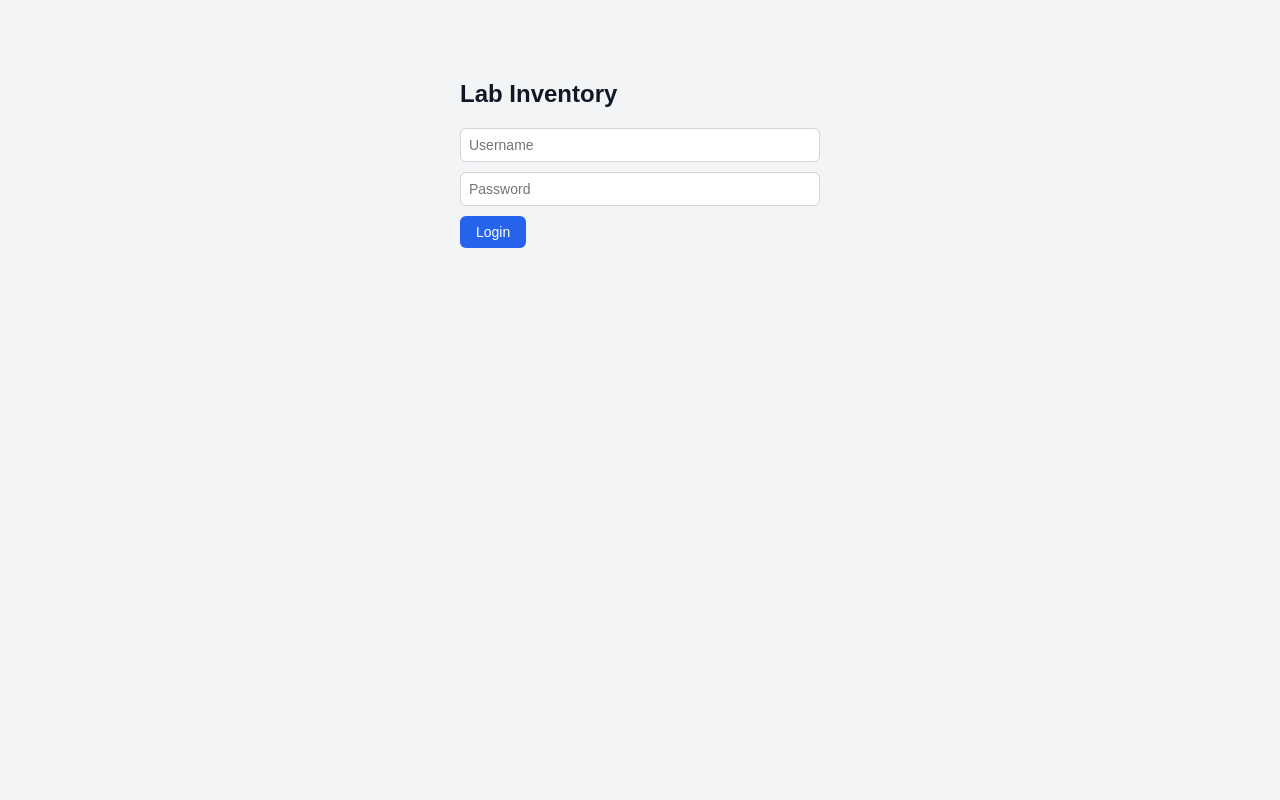
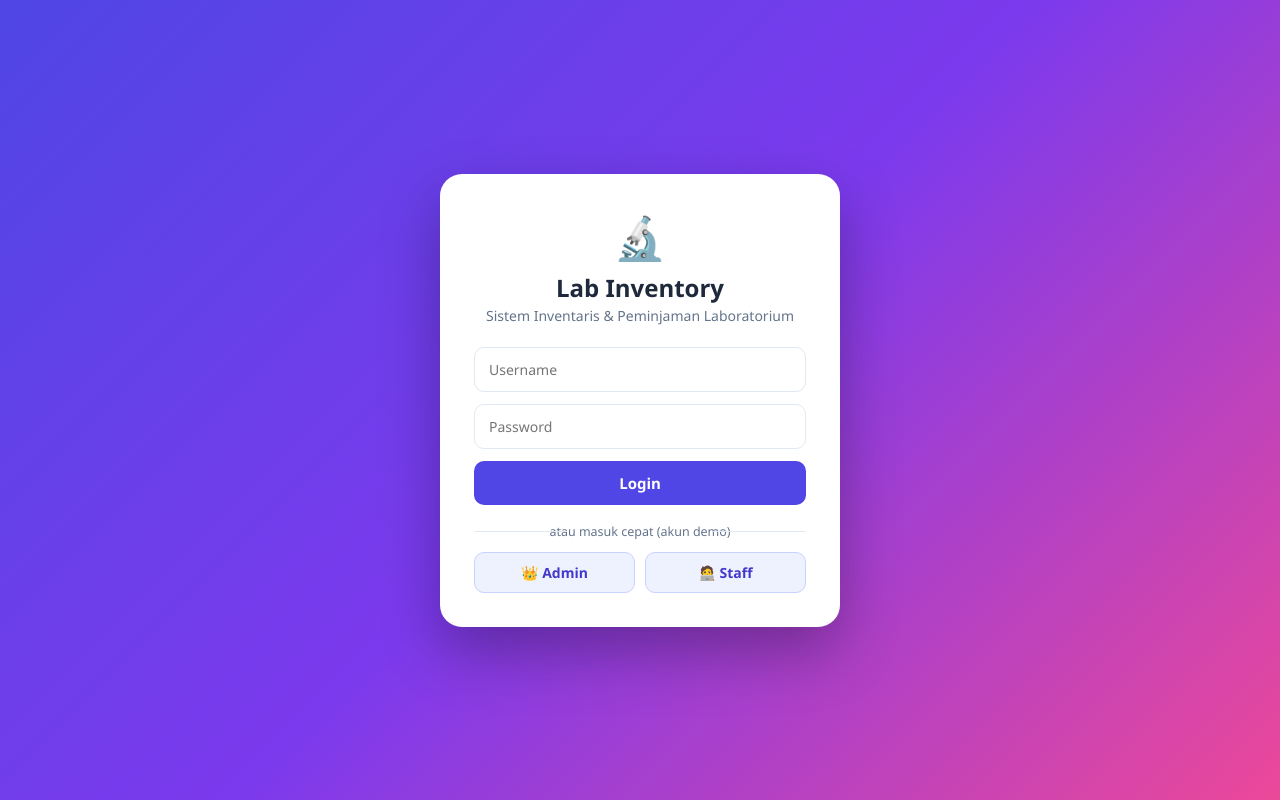
Before and after one commit to ReyyRaihann/coding-challenge, a React (Vite) app: page /login in a window 1280 px wide. Built offline with nearby package versions, Linux system fonts and the light colour scheme; no server answers.

Commit message:
Improve UI and add quick login

```diff
--- a/src/components/Layout.jsx
+++ b/src/components/Layout.jsx
@@ -7,17 +7,22 @@ export default function Layout() {
   return (
     <div className="app">
       <aside className="sidebar">
-        <h3>Lab Inventory</h3>
-        <small>{user.full_name} ({user.role})</small>
+        <div className="brand"><span>🔬</span> Lab Inventory</div>
+        <div className="user-box">
+          <b>{user.full_name}</b>
+          <small>{user.role}</small>
+        </div>
 
-        <NavLink to="/" end>Dashboard</NavLink>
-        <NavLink to="/items">Barang</NavLink>
-       <NavLink to="/borrow">Peminjaman</NavLink>
-<NavLink to="/return">Pengembalian</NavLink>
-<NavLink to="/history">Riwayat</NavLink>
-{user.role === 'ADMIN' && <NavLink to="/users">Staff</NavLink>}
+        <NavLink to="/" end>📊 Dashboard</NavLink>
+        <NavLink to="/items">📦 Barang</NavLink>
+        <NavLink to="/borrow">📝 Peminjaman</NavLink>
+        <NavLink to="/return">↩️ Pengembalian</NavLink>
+        <NavLink to="/history">🕘 Riwayat</NavLink>
+        {user.role === 'ADMIN' && <NavLink to="/users">👥 Staff</NavLink>}
 
-        <button className="red" onClick={logout}>Logout</button>
+        <a href="#" className="logout" onClick={(e) => { e.preventDefault(); logout() }}>
+          🚪 Logout
+        </a>
       </aside>
       <main className="content">
         <Outlet />
--- a/src/index.css
+++ b/src/index.css
@@ -1,31 +1,113 @@
+:root {
+  --primary: #4f46e5;
+  --primary-dark: #4338ca;
+  --bg: #f5f6fa;
+  --text: #1e293b;
+  --muted: #64748b;
+  --border: #e2e8f0;
+  --danger: #ef4444;
+  --success: #16a34a;
+}
 * { box-sizing: border-box; }
-body { margin: 0; font-family: system-ui, sans-serif; background: #f3f4f6; color: #111827; }
+body { margin: 0; font-family: 'Segoe UI', system-ui, sans-serif; background: var(--bg); color: var(--text); }
+
+/* ===== Layout ===== */
 .app { display: flex; min-height: 100vh; }
-.sidebar { width: 220px; background: #1f2937; color: #fff; padding: 20px 14px; display: flex; flex-direction: column; gap: 6px; }
-.sidebar h3 { margin: 0 0 4px; }
-.sidebar small { color: #9ca3af; margin-bottom: 14px; display: block; }
-.sidebar a { color: #d1d5db; text-decoration: none; padding: 9px 12px; border-radius: 6px; }
-.sidebar a.active, .sidebar a:hover { background: #374151; color: #fff; }
-.sidebar button { margin-top: auto; }
-.content { flex: 1; padding: 28px; }
-.content h2 { margin-top: 0; }
-.cards { display: grid; grid-template-columns: repeat(auto-fit, minmax(180px, 1fr)); gap: 14px; margin-bottom: 24px; }
-.card { background: #fff; border-radius: 10px; padding: 18px; box-shadow: 0 1px 3px rgba(0,0,0,.08); }
-.card span { color: #6b7280; font-size: 14px; }
-.card strong { display: block; font-size: 30px; margin-top: 6px; }
-.panel { background: #fff; border-radius: 10px; padding: 18px; box-shadow: 0 1px 3px rgba(0,0,0,.08); overflow-x: auto; }
+.sidebar {
+  width: 250px; padding: 22px 16px; display: flex; flex-direction: column; gap: 6px;
+  background: linear-gradient(180deg, #1e1b4b 0%, #312e81 100%); color: #fff;
+  position: sticky; top: 0; height: 100vh;
+}
+.brand { display: flex; align-items: center; gap: 10px; font-size: 19px; font-weight: 700; margin-bottom: 4px; }
+.brand span { background: rgba(255,255,255,.15); border-radius: 10px; padding: 6px 8px; }
+.user-box { background: rgba(255,255,255,.08); border-radius: 10px; padding: 10px 12px; margin: 10px 0 14px; font-size: 13px; }
+.user-box b { display: block; font-size: 14px; }
+.user-box small { color: #c7d2fe; }
+.sidebar a {
+  color: #c7d2fe; text-decoration: none; padding: 11px 14px; border-radius: 10px;
+  font-size: 14.5px; transition: .15s; display: flex; gap: 10px; align-items: center;
+}
+.sidebar a:hover { background: rgba(255,255,255,.1); color: #fff; }
+.sidebar a.active { background: #fff; color: var(--primary-dark); font-weight: 600; }
+.sidebar .logout { margin-top: auto; background: rgba(239,68,68,.9); }
+.content { flex: 1; padding: 32px; max-width: 1200px; }
+.content h2 { margin: 0 0 20px; font-size: 26px; }
+
+/* ===== Cards ===== */
+.cards { display: grid; grid-template-columns: repeat(auto-fit, minmax(210px, 1fr)); gap: 16px; margin-bottom: 26px; }
+.card {
+  background: #fff; border-radius: 16px; padding: 20px; display: flex; align-items: center; gap: 16px;
+  box-shadow: 0 4px 14px rgba(15,23,42,.06); transition: .2s;
+}
+.card:hover { transform: translateY(-3px); box-shadow: 0 10px 24px rgba(15,23,42,.1); }
+.card-icon { width: 52px; height: 52px; border-radius: 14px; display: grid; place-items: center; font-size: 24px; }
+.card-icon.blue { background: #e0e7ff; } .card-icon.green { background: #dcfce7; }
+.card-icon.orange { background: #ffedd5; } .card-icon.purple { background: #f3e8ff; }
+.card span { color: var(--muted); font-size: 13.5px; }
+.card strong { display: block; font-size: 30px; line-height: 1.1; margin-top: 2px; }
+
+.panel { background: #fff; border-radius: 16px; padding: 22px; box-shadow: 0 4px 14px rgba(15,23,42,.06); overflow-x: auto; }
+.panel h3 { margin: 0 0 14px; }
+
+/* ===== Table ===== */
 table { width: 100%; border-collapse: collapse; }
-th, td { text-align: left; padding: 10px 8px; border-bottom: 1px solid #e5e7eb; font-size: 14px; }
-th { color: #6b7280; font-weight: 600; }
-input, select { padding: 8px; border: 1px solid #d1d5db; border-radius: 6px; font-size: 14px; }
-button { padding: 8px 14px; border: 0; border-radius: 6px; background: #2563eb; color: #fff; cursor: pointer; font-size: 14px; }
-button.gray { background: #6b7280; }
-button.red { background: #dc2626; }
-.toolbar { display: flex; gap: 10px; margin-bottom: 14px; flex-wrap: wrap; }
-.toolbar input { flex: 1; min-width: 180px; }
-.form { display: grid; grid-template-columns: repeat(auto-fit, minmax(160px, 1fr)); gap: 10px; margin-bottom: 14px; padding: 14px; background: #f9fafb; border-radius: 8px; }
-.badge { padding: 3px 9px; border-radius: 999px; font-size: 12px; }
+th { text-align: left; padding: 12px 10px; font-size: 12.5px; text-transform: uppercase; letter-spacing: .04em; color: var(--muted); background: #f8fafc; }
+td { padding: 13px 10px; border-bottom: 1px solid var(--border); font-size: 14px; }
+tbody tr:hover { background: #f8fafc; }
+
+/* ===== Form & Button ===== */
+input, select {
+  padding: 10px 12px; border: 1px solid var(--border); border-radius: 10px; font-size: 14px;
+  background: #fff; outline: none; transition: .15s; font-family: inherit;
+}
+input:focus, select:focus { border-color: var(--primary); box-shadow: 0 0 0 3px rgba(79,70,229,.15); }
+label { display: block; font-size: 13.5px; color: var(--muted); font-weight: 500; }
+label input, label select { margin-top: 6px; }
+button {
+  padding: 10px 16px; border: 0; border-radius: 10px; background: var(--primary); color: #fff;
+  cursor: pointer; font-size: 14px; font-weight: 600; transition: .15s; font-family: inherit;
+}
+button:hover:not(:disabled) { background: var(--primary-dark); transform: translateY(-1px); }
+button:disabled { opacity: .6; cursor: not-allowed; }
+button.gray { background: #64748b; } button.red { background: var(--danger); }
+.toolbar { display: flex; gap: 10px; margin-bottom: 16px; flex-wrap: wrap; }
+.toolbar input { flex: 1; min-width: 200px; }
+.form {
+  display: grid; grid-template-columns: repeat(auto-fit, minmax(170px, 1fr)); gap: 12px;
+  margin-bottom: 16px; padding: 16px; background: #fff; border-radius: 14px;
+  border: 1px dashed #c7d2fe;
+}
+.actions { display: flex; gap: 8px; align-items: center; }
+.actions button { padding: 7px 12px; font-size: 13px; }
+
+.badge { padding: 4px 11px; border-radius: 999px; font-size: 12px; font-weight: 600; }
 .badge.ok { background: #dcfce7; color: #166534; }
 .badge.warn { background: #fef3c7; color: #92400e; }
-.error { color: #dc2626; }
-.actions { display: flex; gap: 6px; }
+.error { color: var(--danger); font-weight: 500; }
+
+/* ===== Login ===== */
+.login-page {
+  min-height: 100vh; display: grid; place-items: center; padding: 20px;
+  background: linear-gradient(135deg, #4f46e5 0%, #7c3aed 50%, #ec4899 100%);
+}
+.login-card { background: #fff; width: 100%; max-width: 400px; border-radius: 22px; padding: 34px; box-shadow: 0 25px 60px rgba(0,0,0,.3); }
+.login-logo { font-size: 42px; text-align: center; }
+.login-card h2 { text-align: center; margin: 6px 0 2px; font-size: 24px; }
+.login-card p.sub { text-align: center; color: var(--muted); margin: 0 0 22px; font-size: 14px; }
+.login-card input { width: 100%; margin-bottom: 12px; padding: 12px 14px; }
+.login-card .main-btn { width: 100%; padding: 12px; font-size: 15px; }
+.divider { text-align: center; color: var(--muted); font-size: 12.5px; margin: 18px 0 12px; position: relative; }
+.divider::before, .divider::after { content: ''; position: absolute; top: 50%; width: 28%; height: 1px; background: var(--border); }
+.divider::before { left: 0; } .divider::after { right: 0; }
+.quick { display: grid; grid-template-columns: 1fr 1fr; gap: 10px; }
+.quick button { background: #eef2ff; color: var(--primary-dark); border: 1px solid #c7d2fe; }
+.quick button:hover:not(:disabled) { background: #e0e7ff; }
+
+/* ===== Mobile ===== */
+@media (max-width: 800px) {
+  .app { flex-direction: column; }
+  .sidebar { width: 100%; height: auto; position: static; flex-direction: row; flex-wrap: wrap; align-items: center; }
+  .user-box { display: none; }
+  .sidebar .logout { margin-top: 0; margin-left: auto; }
+  .content { padding: 18px; }
+}
--- a/src/pages/Dashboard.jsx
+++ b/src/pages/Dashboard.jsx
@@ -34,11 +34,23 @@ export default function Dashboard() {
       {error && <p className="error">{error}</p>}
 
       <div className="cards">
-        <div className="card"><span>Total Barang</span><strong>{stats.total}</strong></div>
-        <div className="card"><span>Barang Tersedia</span><strong>{stats.available}</strong></div>
-        <div className="card"><span>Barang Dipinjam</span><strong>{stats.borrowed}</strong></div>
-        <div className="card"><span>Total Transaksi</span><strong>{stats.loans}</strong></div>
-      </div>
+  <div className="card">
+    <div className="card-icon blue">📦</div>
+    <div><span>Total Barang</span><strong>{stats.total}</strong></div>
+  </div>
+  <div className="card">
+    <div className="card-icon green">✅</div>
+    <div><span>Barang Tersedia</span><strong>{stats.available}</strong></div>
+  </div>
+  <div className="card">
+    <div className="card-icon orange">🤝</div>
+    <div><span>Barang Dipinjam</span><strong>{stats.borrowed}</strong></div>
+  </div>
+  <div className="card">
+    <div className="card-icon purple">🧾</div>
+    <div><span>Total Transaksi</span><strong>{stats.loans}</strong></div>
+  </div>
+</div>
 
       <div className="panel">
         <h3 style={{ marginTop: 0 }}>Aktivitas Terbaru</h3>
--- a/src/pages/Login.jsx
+++ b/src/pages/Login.jsx
@@ -1,6 +1,12 @@
 import { useState, useEffect } from 'react'
 import { useNavigate } from 'react-router-dom'
 import { useAuth } from '../context/AuthContext'
+
+// Akun demo untuk tombol login cepat
+const DEMO = {
+  admin: { username: 'admin2', password: 'PasswordBaru123' },
+  staff: { username: 'staff1', password: 'Staff12345' },
+}
 
 export default function Login() {
   const { user, login } = useAuth()
@@ -14,12 +20,11 @@ export default function Login() {
     if (user) navigate('/', { replace: true })
   }, [user, navigate])
 
-  async function handleSubmit(e) {
-    e.preventDefault()
+  async function doLogin(u, p) {
     setError('')
     setBusy(true)
     try {
-      await login(username, password)
+      await login(u, p)
     } catch (err) {
       setError(err.message)
     } finally {
@@ -27,21 +32,41 @@ export default function Login() {
     }
   }
 
+  function handleSubmit(e) {
+    e.preventDefault()
+    doLogin(username, password)
+  }
+
+  function quick(role) {
+    setUsername(DEMO[role].username)
+    setPassword(DEMO[role].password)
+    doLogin(DEMO[role].username, DEMO[role].password)
+  }
+
   return (
-    <div style={{ maxWidth: 360, margin: '80px auto', fontFamily: 'sans-serif' }}>
+    <div className="login-page">
+      <div className="login-card">
+        <div className="login-logo">🔬</div>
         <h2>Lab Inventory</h2>
+        <p className="sub">Sistem Inventaris & Peminjaman Laboratorium</p>
+
         <form onSubmit={handleSubmit}>
           <input placeholder="Username" value={username}
-          onChange={(e) => setUsername(e.target.value)}
-          style={{ display: 'block', width: '100%', marginBottom: 10, padding: 8 }} />
+            onChange={(e) => setUsername(e.target.value)} />
           <input type="password" placeholder="Password" value={password}
-          onChange={(e) => setPassword(e.target.value)}
-          style={{ display: 'block', width: '100%', marginBottom: 10, padding: 8 }} />
-        {error && <p style={{ color: 'red' }}>{error}</p>}
-        <button disabled={busy} style={{ padding: '8px 16px' }}>
+            onChange={(e) => setPassword(e.target.value)} />
+          {error && <p className="error" style={{ margin: '0 0 12px' }}>{error}</p>}
+          <button className="main-btn" disabled={busy}>
             {busy ? 'Masuk...' : 'Login'}
           </button>
         </form>
+
+        <div className="divider">atau masuk cepat (akun demo)</div>
+        <div className="quick">
+          <button type="button" disabled={busy} onClick={() => quick('admin')}>👑 Admin</button>
+          <button type="button" disabled={busy} onClick={() => quick('staff')}>🧑‍💻 Staff</button>
+        </div>
+      </div>
     </div>
   )
 }
```
Lines whose indentation alone changed are shown as unchanged.
